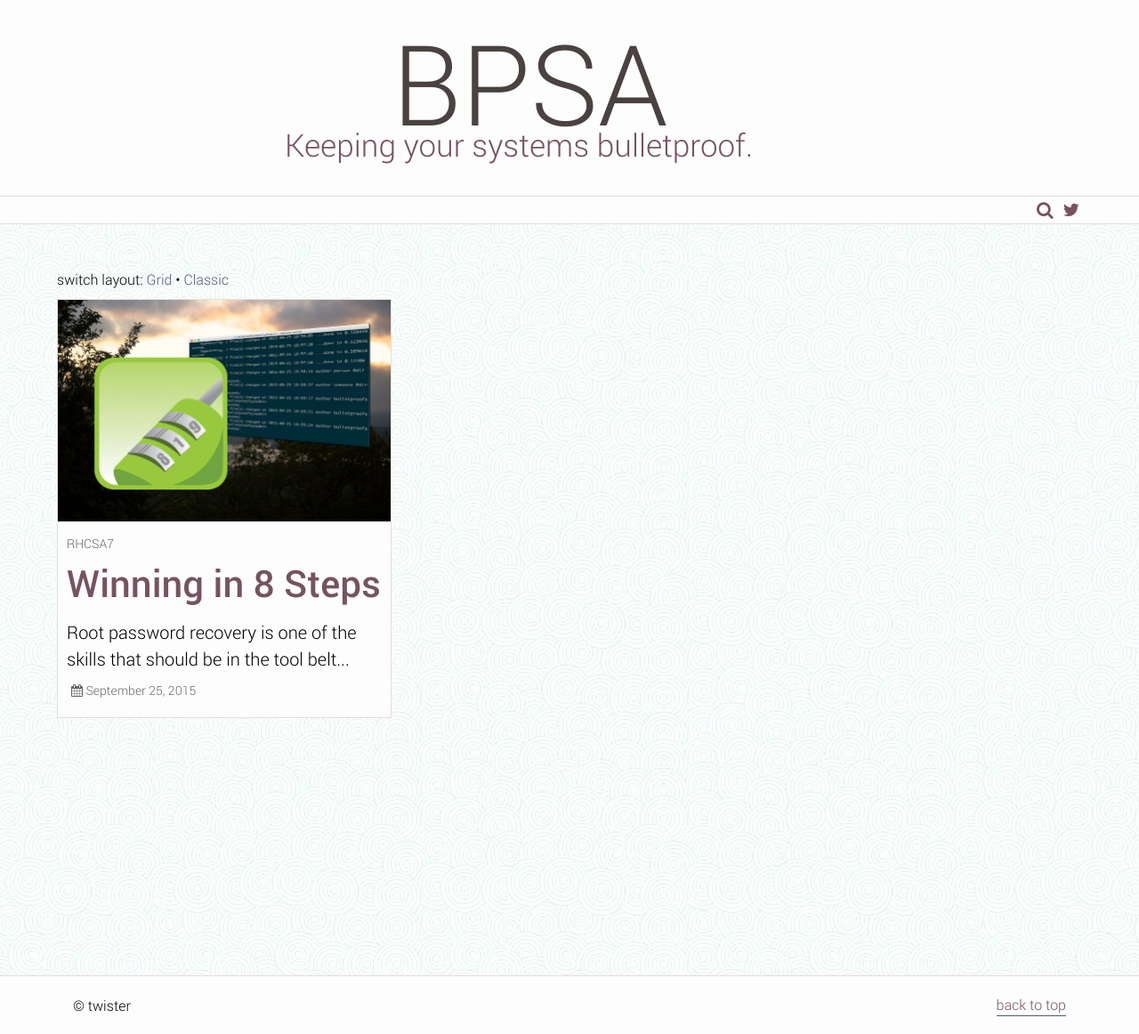
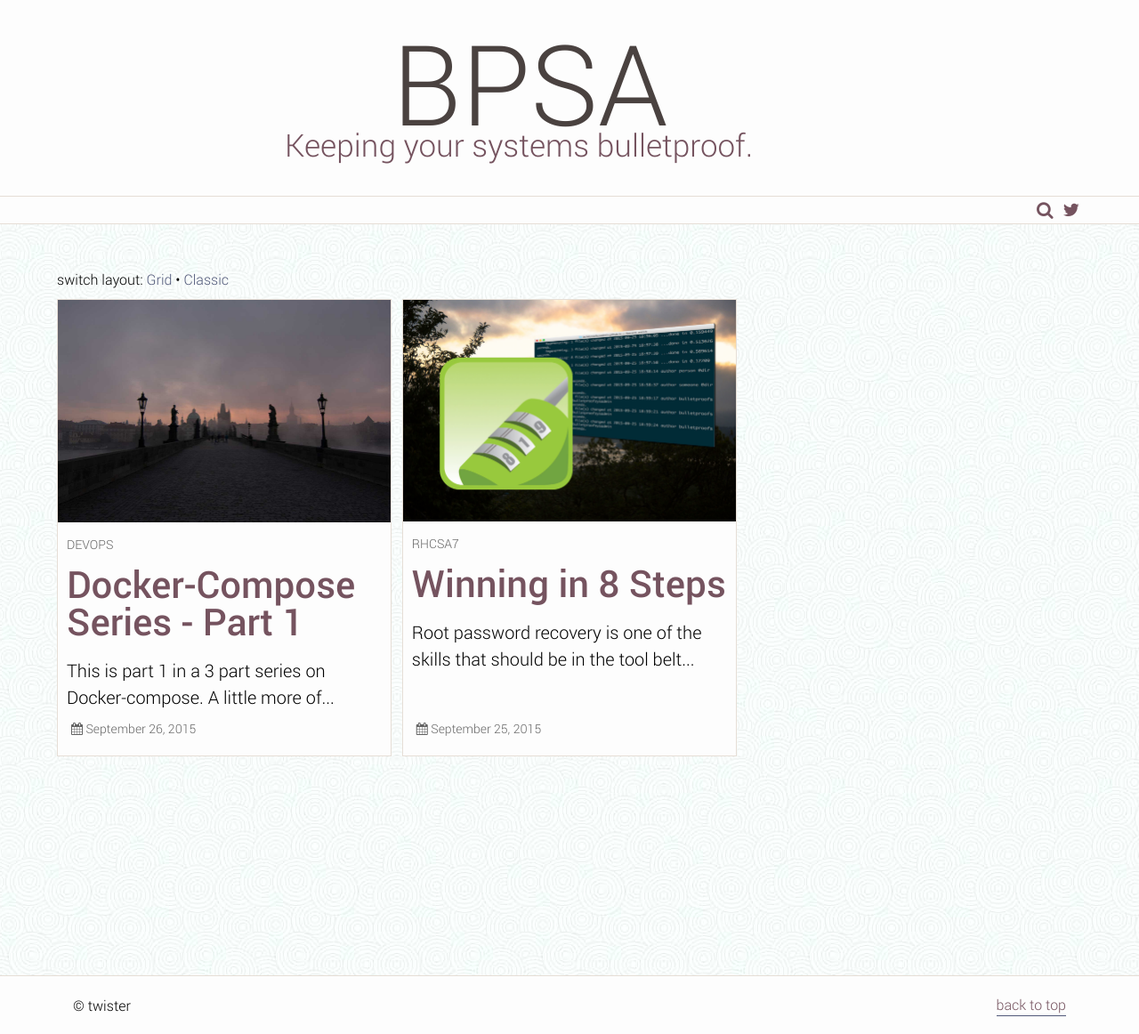
Before and after one commit to bulletproofsysadmin/bulletproofsysadmin.github.io, a Jekyll site: the page built from index.html, in a window 1280 px wide. Shown: the whole page at 89% size. Built offline with Jekyll 4.4.1, drawn with Linux system fonts in a browser that asks for light colours; the list of posts is cut into pages by our own code.

Commit message:
stubbed out compose-part1 article frontmatter

```diff
--- a/_config.yml
+++ b/_config.yml
@@ -33,7 +33,7 @@ defaults:
 markdown: kramdown
 kramdown:
   input: GFM
-  syntax_highlighter: rouge
+  syntax_highlighter: pygments
 relative_permalinks: false
 exclude: [.git, .gitignore, sass, .sass-cache, package.json, gruntfile.js, node_modules, README.md, documentation]
 
--- /dev/null
+++ b/_posts/2015-09-26-docker-compose-1.md
@@ -0,0 +1,15 @@
+---
+author: bulletproofsysadmin
+title: Docker-Compose Series - Part 1
+featimg: 1.jpg
+tags: [linux, docker, compose, centos, selinux, ci]
+category: [devops]
+---
+
+This is part 1 in a 3 part series on Docker-compose.  A little more of the awesome that is Docker-compose will be shown off each week until we have completed the docker-compose basics.  We'll address a few of the questions that everyone has about compose but is too scared to ask.
+<br>
+**Topics we'll cover**
+<br>
+- Installing compose and Basic Docker Principals - Part 1
+- Using compose for container linking. - Part 2
+- Creating something production-y with compose. - Part 3
```
